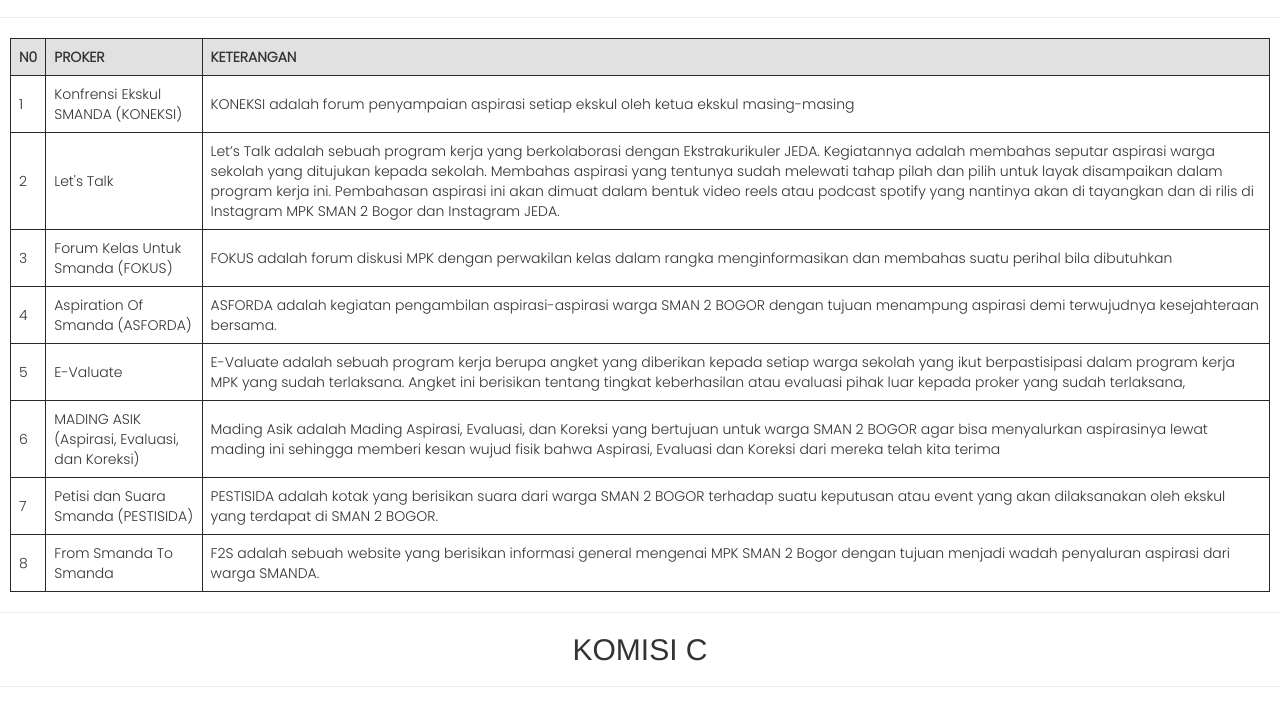
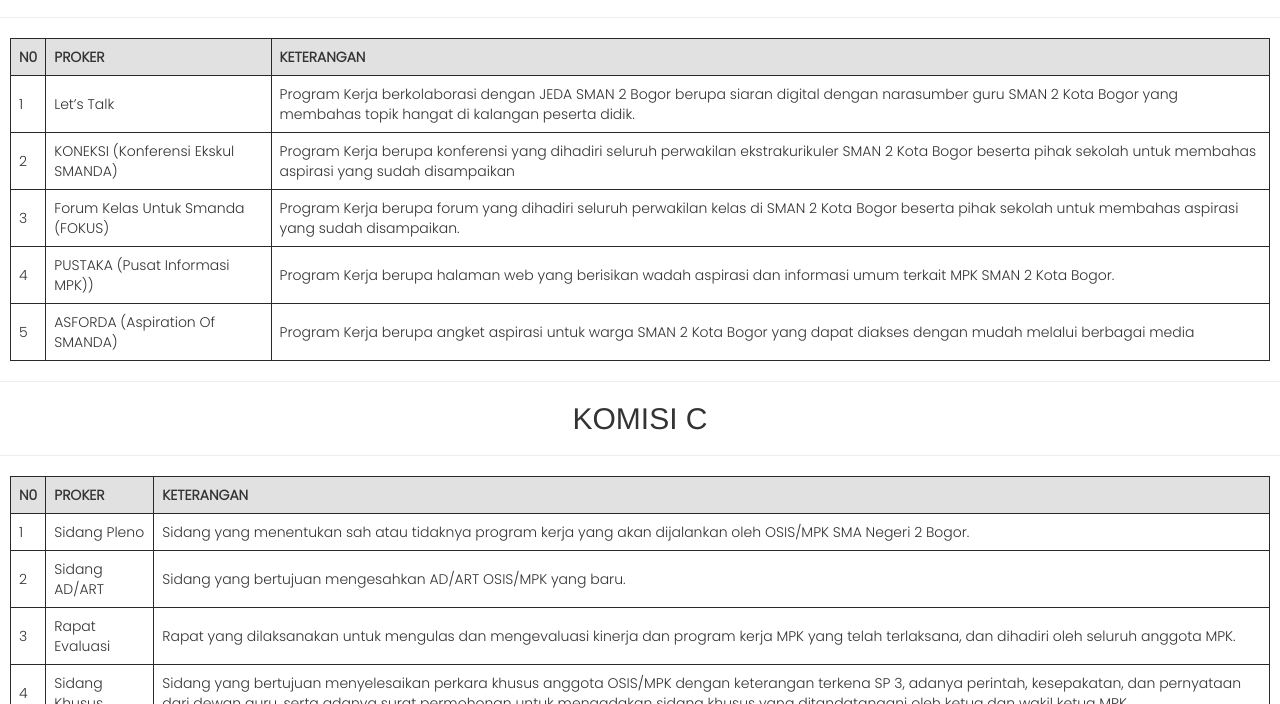
Before and after one commit to rino0/mpkwebsitenew, a plain HTML site: page proker.html in a window 1280 px wide. Shown: the part 669-1373 px from the top of the page. Drawn offline with nearby package versions, Linux system fonts and the light colour scheme.

Commit message:
Update proker.html

```diff
--- a/proker.html
+++ b/proker.html
@@ -26,7 +26,7 @@
               <span class="icon-bar"></span>
             </button>
             <a class="navbar-brand" href="#">
-             PROKER MPK SMANDA BGR
+             PROGRAM KERJA MPK SMAN 2 BOGOR
             </a>
           </div>
           <div class="nav navbar-nav navbar-right navbar-collapse" id="myNavbar">
@@ -151,56 +151,46 @@ terlaksana</td>
   </tr>
   <tr>
     <td>1</td>
-    <td>Konfrensi Ekskul SMANDA (KONEKSI)</td>
-    <td>KONEKSI adalah forum penyampaian aspirasi setiap ekskul oleh ketua ekskul masing-masing</td>
+    <td>Let’s Talk</td>
+    <td>Program Kerja berkolaborasi dengan JEDA SMAN 2 Bogor
+berupa siaran digital dengan narasumber guru SMAN 2
+Kota Bogor yang membahas topik hangat di kalangan
+peserta didik.</td>
   </tr>
   <tr>
     <td>2</td>
-    <td>Let's Talk</td>
-    <td>Let’s Talk adalah sebuah program kerja yang berkolaborasi dengan Ekstrakurikuler JEDA. Kegiatannya adalah membahas seputar aspirasi warga sekolah yang ditujukan kepada sekolah. Membahas aspirasi yang tentunya sudah melewati tahap pilah dan pilih untuk layak disampaikan dalam program kerja ini. Pembahasan aspirasi ini akan dimuat dalam bentuk video reels atau podcast spotify yang nantinya akan di tayangkan dan di rilis di Instagram MPK SMAN 2 Bogor dan Instagram JEDA.
+    <td>KONEKSI
+(Konferensi Ekskul SMANDA)</td>
+    <td>Program Kerja berupa konferensi yang dihadiri seluruh
+perwakilan ekstrakurikuler SMAN 2 Kota Bogor beserta
+pihak sekolah untuk membahas aspirasi yang sudah
+disampaikan
  </td>
   </tr>
   <tr>
     <td>3</td>
     <td>Forum Kelas Untuk Smanda (FOKUS) </td>
-    <td>FOKUS adalah forum diskusi MPK dengan perwakilan kelas dalam rangka menginformasikan dan membahas suatu perihal bila dibutuhkan</td>
+    <td>Program Kerja berupa forum yang dihadiri seluruh
+perwakilan kelas di SMAN 2 Kota Bogor beserta pihak
+sekolah untuk membahas aspirasi yang sudah
+disampaikan.</td>
   </tr>
   <tr>
     <td>4</td>
-    <td>Aspiration Of Smanda (ASFORDA)</td>
-    <td>ASFORDA adalah kegiatan pengambilan aspirasi-aspirasi warga SMAN 2 BOGOR dengan tujuan menampung aspirasi demi terwujudnya kesejahteraan bersama. </td>
+    <td>PUSTAKA
+(Pusat Informasi MPK))</td>
+    <td>Program Kerja berupa halaman web yang berisikan
+wadah aspirasi dan informasi umum terkait MPK
+SMAN 2 Kota Bogor. </td>
   </tr>
   <tr>
     <td>5</td>
-    <td>E-Valuate</td>
-    <td>E-Valuate adalah sebuah program kerja berupa angket yang diberikan kepada setiap warga sekolah yang ikut berpastisipasi dalam program kerja MPK yang sudah terlaksana. Angket ini berisikan tentang tingkat keberhasilan atau evaluasi pihak luar kepada proker yang sudah terlaksana,</td>
+    <td>ASFORDA
+(Aspiration Of SMANDA)</td>
+    <td>Program Kerja berupa angket aspirasi untuk warga
+SMAN 2 Kota Bogor yang dapat diakses dengan mudah
+melalui berbagai media</td>
   </tr>
-  <tr>
-    <td>6</td>
-    <td>MADING ASIK (Aspirasi, Evaluasi, dan Koreksi)</td>
-<td>Mading Asik adalah Mading Aspirasi, Evaluasi, dan
-Koreksi yang bertujuan untuk warga SMAN 2 BOGOR
-agar bisa menyalurkan aspirasinya lewat mading ini
-sehingga memberi kesan wujud fisik bahwa Aspirasi,
-Evaluasi dan Koreksi dari mereka telah kita terima</td>
-
-  </tr>
-<tr>
-    <td>7</td>
-    <td>Petisi dan Suara Smanda (PESTISIDA)</td>
-    <td>PESTISIDA adalah kotak yang berisikan suara dari
-warga SMAN 2 BOGOR terhadap suatu keputusan
-atau event yang akan dilaksanakan oleh ekskul yang
-terdapat di SMAN 2 BOGOR.</td>
-</tr>
-<tr>
-    <td>8</td>
-<td>From Smanda To Smanda</td>
-<td>F2S adalah sebuah website yang berisikan informasi
-general mengenai MPK SMAN 2 Bogor dengan tujuan
-menjadi wadah penyaluran aspirasi dari warga
-SMANDA.</td>
-</tr>
 </table>
 </section>
 
```
